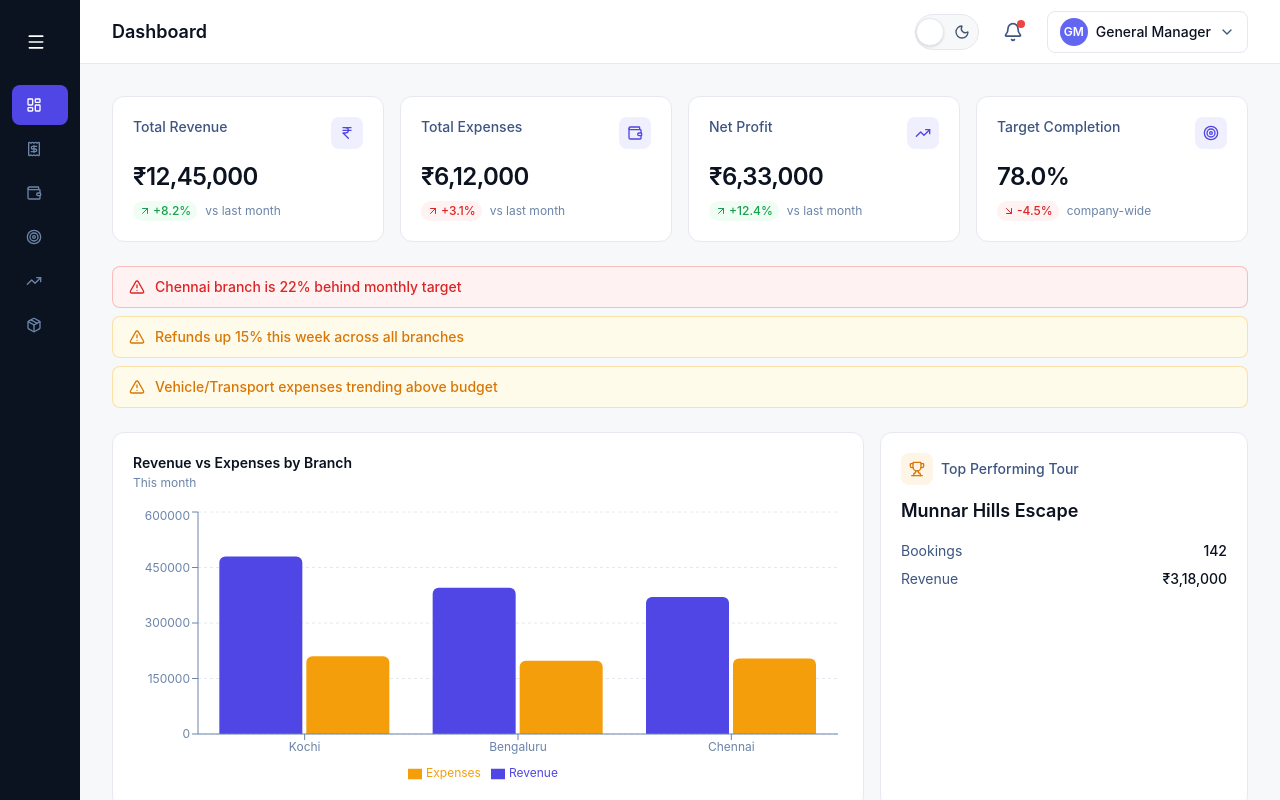
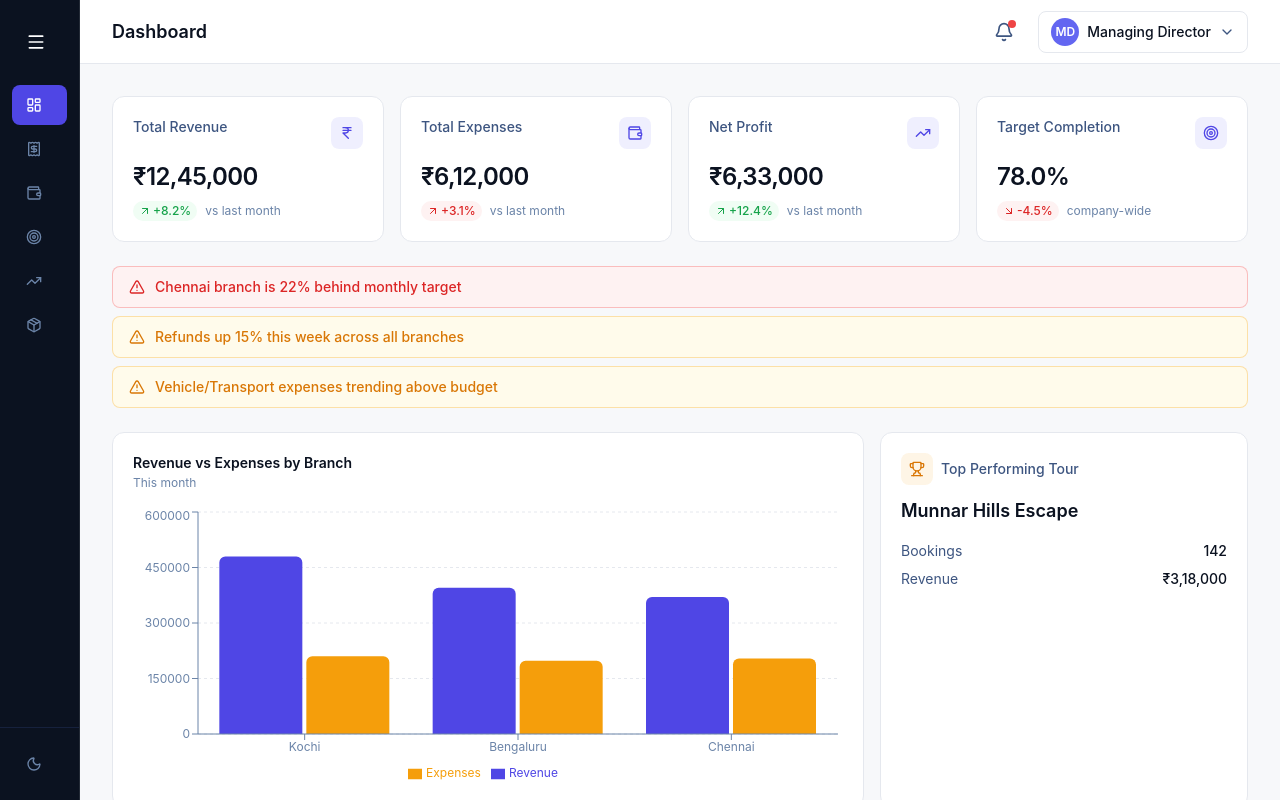
Before and after one commit to farseent/GM_Dashboard, a React (Vite) app: page / in a window 1280 px wide. Built offline with nearby package versions, Linux system fonts and the light colour scheme.

Commit message:
Dark mode toggle replacement

```diff
--- a/src/layout/Sidebar.jsx
+++ b/src/layout/Sidebar.jsx
@@ -1,6 +1,7 @@
 import { NavLink } from 'react-router-dom'
-import { Compass, Menu, X } from 'lucide-react'
+import { Compass, Menu, X, Sun, Moon } from 'lucide-react'
 import { NAV_ITEMS } from '../constants/navigation'
+import { useTheme } from '../lib/useTheme'
 import clsx from 'clsx'
 
 /**
@@ -9,6 +10,9 @@ import clsx from 'clsx'
  * Collapses via the X button or clicking the backdrop.
  */
 export default function Sidebar({ isExpanded, onExpand, onCollapse }) {
+  const { theme, toggleTheme } = useTheme()
+  const isDark = theme === 'dark'
+
   return (
     <>
       {isExpanded && (
@@ -21,11 +25,11 @@ export default function Sidebar({ isExpanded, onExpand, onCollapse }) {
 
       <aside
         className={clsx(
-          'fixed inset-y-0 left-0 z-50 flex h-screen flex-col overflow-hidden bg-brand-950 text-white transition-[width] duration-300 ease-in-out',
-          isExpanded ? 'w-64' : 'w-0 sm:w-20'
+          'fixed inset-y-0 left-0 z-50 flex h-dvh flex-col overflow-y-auto overflow-x-hidden border-r border-white/10 bg-brand-950 text-white transition-[width] duration-300 ease-in-out',
+          isExpanded ? 'w-54' : 'w-0 sm:w-20'
         )}
       >
-        <div className={clsx('flex items-center py-6', isExpanded ? 'justify-between px-6' : 'justify-center px-2')}>
+        <div className={clsx('flex items-center py-6', isExpanded ? 'justify-between px-4' : 'justify-center px-2')}>
           <button
             onClick={onExpand}
             className="flex items-center gap-2"
@@ -44,16 +48,16 @@ export default function Sidebar({ isExpanded, onExpand, onCollapse }) {
                 isExpanded ? 'w-40 opacity-100' : 'w-0 opacity-0'
               )}
             >
-              <p className="text-sm font-semibold tracking-tight">General Manager</p>
+              <p className="text-sm font-semibold tracking-tight">Managing Director</p>
               <p className="text-[11px] text-brand-400">Operations Console</p>
             </div>
           </button>
 
-          {isExpanded && (
-            <button onClick={onCollapse} className="rounded-md p-1 text-brand-400 hover:text-white">
+          {/* {isExpanded && (
+            <button onClick={onCollapse} className="rounded-md text-brand-400 hover:text-white">
               <X className="h-5 w-5" />
             </button>
-          )}
+          )} */}
         </div>
 
         <nav className="flex-1 space-y-1 px-3">
@@ -86,13 +90,46 @@ export default function Sidebar({ isExpanded, onExpand, onCollapse }) {
           ))}
         </nav>
 
-        <div
-          className={clsx(
-            'overflow-hidden whitespace-nowrap border-t border-brand-800 px-6 py-4 transition-opacity duration-300',
-            isExpanded ? 'opacity-100' : 'opacity-0'
-          )}
-        >
-          <p className="text-[11px] text-brand-400">v2.0.0 · Mock data mode</p>
+        {/* Theme toggle — replaces the version footer */}
+        <div className={clsx('border-t border-brand-800 py-4', isExpanded ? 'px-3' : 'flex justify-center px-2')}>
+          <button
+            onClick={toggleTheme}
+            className={clsx(
+              'flex items-center rounded-lg px-3 py-2.5 text-sm font-medium text-brand-400 transition-colors duration-300 hover:bg-brand-800 hover:text-white',
+              isExpanded ? 'w-full justify-between gap-3' : 'h-10 w-10 justify-center'
+            )}
+            title={isDark ? 'Switch to light mode' : 'Switch to dark mode'}
+            aria-label={isDark ? 'Switch to light mode' : 'Switch to dark mode'}
+          >
+            <span className="flex items-center gap-3">
+              <span className="flex h-4 w-4 shrink-0 items-center justify-center">
+                {isDark ? <Sun className="h-4 w-4 text-amber-400 opacity-100" />: <Moon className="h-4 w-4" /> }
+              </span>
+              <span
+                className={clsx(
+                  'overflow-hidden whitespace-nowrap transition-all duration-300 ease-in-out',
+                  isExpanded ? 'w-24 opacity-100' : 'w-0 opacity-0'
+                )}
+              >
+                Dark mode
+              </span>
+            </span>
+
+            <span
+              className={clsx(
+                'relative flex h-6 shrink-0 items-center rounded-full transition-all duration-300',
+                isExpanded ? 'w-11 opacity-100' : 'w-0 opacity-0',
+                isDark ? 'bg-accent-600' : 'bg-brand-700'
+              )}
+            >
+              <span
+                className={clsx(
+                  'absolute h-4.5 w-4.5 rounded-full bg-white shadow-sm transition-transform duration-300',
+                  isDark ? 'translate-x-5.5' : 'translate-x-0.5'
+                )}
+              />
+            </span>
+          </button>
         </div>
       </aside>
     </>
--- a/src/layout/Topbar.jsx
+++ b/src/layout/Topbar.jsx
@@ -19,49 +19,6 @@ export default function Topbar({ title, onMenuClick }) {
       </div>
 
       <div className="flex items-center gap-2 sm:gap-4">
-
-        {/* --- UPDATED TOGGLE BUTTON START --- */}
-      <button
-        onClick={toggleTheme}
-        className="relative flex h-9 w-16 items-center rounded-full border border-border-subtle bg-surface transition-colors duration-300 hover:bg-surface/80"
-        aria-label={isDark ? 'Switch to light mode' : 'Switch to dark mode'}
-      >
-        {/* Background */}
-        <div
-          className={`absolute inset-0 rounded-full transition-colors duration-300 ${
-            isDark ? 'bg-brand-800/40' : 'bg-transparent'
-          }`}
-        />
-
-        {/* Sun (visible in dark mode) */}
-        <Sun
-          className={`absolute left-2 h-4 w-4 transition-all duration-300 ${
-            isDark
-              ? 'text-amber-400 opacity-100'
-              : 'text-fg-muted opacity-40'
-          }`}
-        />
-
-        {/* Moon (visible in light mode) */}
-        <Moon
-          className={`absolute right-2 h-4 w-4 transition-all duration-300 ${
-            isDark
-              ? 'text-fg-muted opacity-40'
-              : 'text-slate-600 opacity-100 dark:text-slate-300'
-          }`}
-        />
-
-        {/* Sliding knob */}
-        <div
-          className={`relative z-10 h-7 w-7 rounded-full border bg-surface-raised shadow-sm transition-transform duration-300 ${
-            isDark
-              ? 'translate-x-7 border-brand-600'
-              : 'translate-x-0 border-border-subtle'
-          }`}
-        />
-      </button>
-        {/* --- UPDATED TOGGLE BUTTON END --- */}
-
         <button className="relative rounded-full p-2 text-fg-muted hover:bg-surface">
           <Bell className="h-5 w-5" />
           <span className="absolute right-1.5 top-1.5 h-2 w-2 rounded-full bg-negative-500" />
@@ -69,9 +26,9 @@ export default function Topbar({ title, onMenuClick }) {
 
         <button className="flex items-center gap-2 rounded-lg border border-border-subtle px-2 py-1.5 hover:bg-surface sm:px-3">
           <div className="flex h-7 w-7 items-center justify-center rounded-full bg-accent-500 text-xs font-semibold text-white">
-            GM
+            MD
           </div>
-          <span className="hidden text-sm font-medium text-fg sm:inline">General Manager</span>
+          <span className="hidden text-sm font-medium text-fg sm:inline">Managing Director</span>
           <ChevronDown className="hidden h-4 w-4 text-fg-muted sm:inline" />
         </button>
       </div>
```
